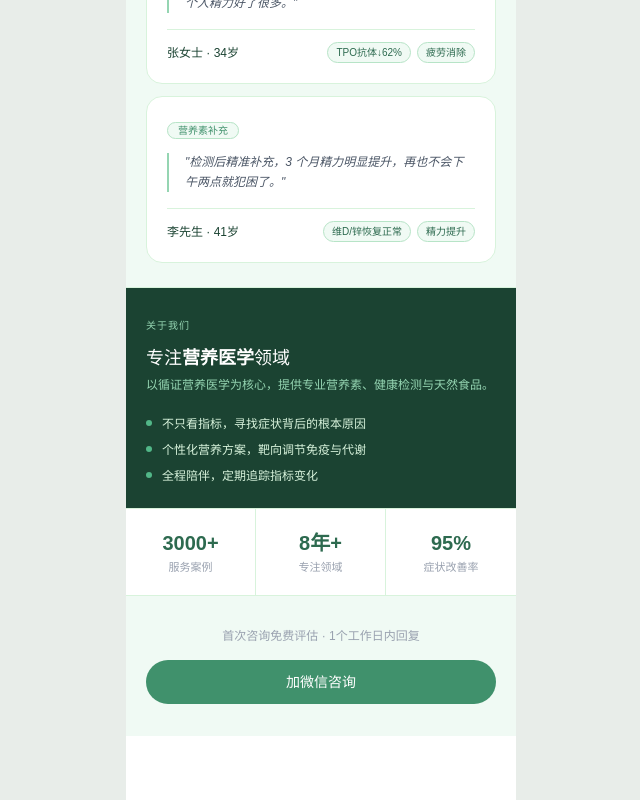
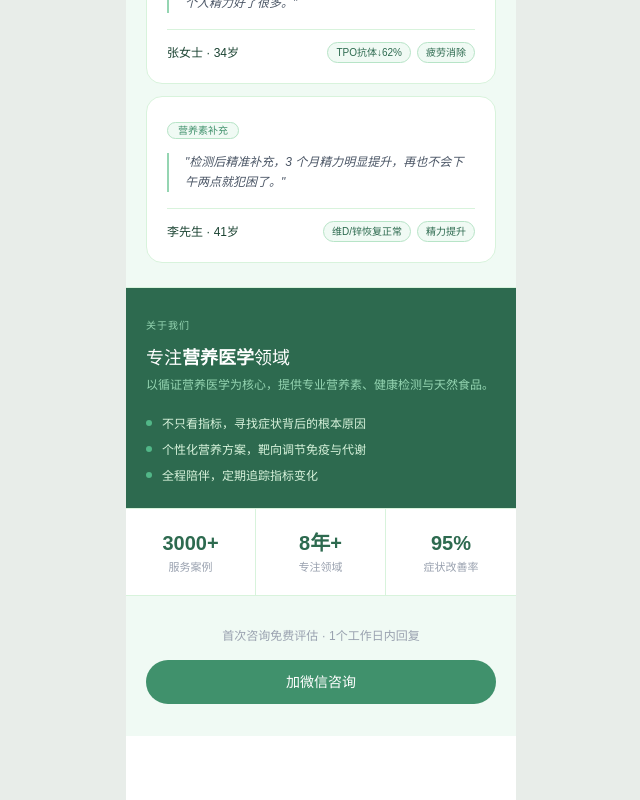
Before and after one commit to ChrisCai1990/huize-jiagong, a Next.js app: page /youzan in a window 1280 px wide. Shown: the part 1564-2364 px from the top of the page, without its empty margins (319-959 px from the left). Built offline with nearby package versions, Linux system fonts and the light colour scheme.

Commit message:
style: 关于我们背景改为green-800

```diff
--- a/src/app/youzan/page.tsx
+++ b/src/app/youzan/page.tsx
@@ -290,7 +290,7 @@ export default function YouzanPage() {
           {/* ── 关于我们 ── */}
           <section id="section-about" className="bg-white" style={{ borderTop: "1px solid var(--green-100)" }}>
             {/* 深色方法卡 */}
-            <div className="px-5 py-6 text-white" style={{ background: "var(--green-900)" }}>
+            <div className="px-5 py-6 text-white" style={{ background: "var(--green-800)" }}>
               <span className="text-[10px] tracking-widest uppercase" style={{ color: "var(--green-300)" }}>关于我们</span>
               <p className="text-lg font-light text-white mt-2 mb-1">
                 专注<span className="font-semibold">营养医学</span>领域
```
